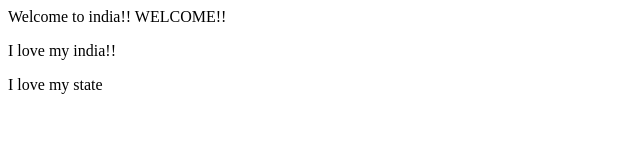
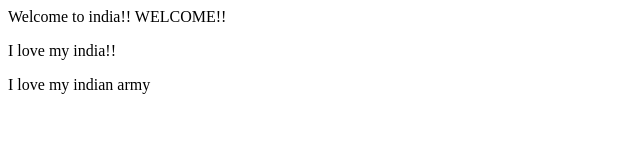
Before and after one commit to shubhborkar/graetlearning, a plain HTML site: page index.html in a window 1280 px wide. Shown: the full height of the page, 0-640 px from the left. Drawn offline with Linux system fonts and the light colour scheme.

```diff
--- a/index.html
+++ b/index.html
@@ -4,6 +4,6 @@ Welcome to india!!
 </title>
 <h>WELCOME!!</h>
 <p>I love my india!!</p>
-<p>I love my state</p>
+<p>I love my indian army</p>
 
 </html>
```
